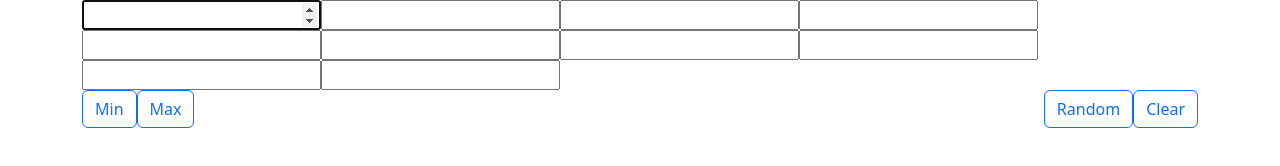
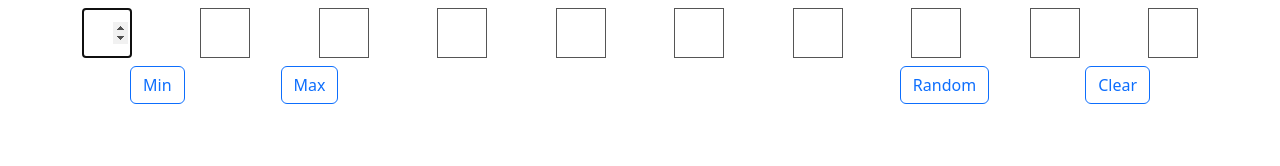
Before and after one commit to anirudh-shroff/test, a plain HTML site: page JS-6/index.html in a window 1280 px wide. Drawn offline with Linux system fonts and the light colour scheme.

Commit message:
minor changes

```diff
--- a/JS-6/assets/css/style.css
+++ b/JS-6/assets/css/style.css
@@ -0,0 +1,8 @@
+.inp {
+    padding: 3px;
+    height: 50px;
+    width: 50px;
+    border: 1.5px solid #555;
+    text-align: center;
+
+}
--- a/JS-6/index.html
+++ b/JS-6/index.html
@@ -13,15 +13,15 @@
 <body>
 
     <div class="container">
-        <div class="" id="input-container"></div>
-        <div class="d-flex  justify-content-between">
+        <div class="d-flex justify-content-between my-2" id="input-container"></div>
+        <div class="d-flex justify-content-between">
             <div class="btn-container d-flex flex-row">
-                <button type="button" class=" btn btn-outline-primary" id="minBtn">Min</button>
-                <button type="button" class="btn btn-outline-primary" id="maxBtn">Max</button>
+                <button type="button" class="mx-5 btn btn-outline-primary" id="minBtn">Min</button>
+                <button type="button" class="mx-5 btn btn-outline-primary" id="maxBtn">Max</button>
             </div>
             <div class="d-flex flex-row">
-                <button type="button" class="btn btn-outline-primary" id="randomBtn">Random</button>
-                <button type="button" class="btn btn-outline-primary" id="clrBtn">Clear</button>
+                <button type="button" class="mx-5 btn btn-outline-primary" id="randomBtn">Random</button>
+                <button type="button" class="mx-5 btn btn-outline-primary" id="clrBtn">Clear</button>
             </div>
         </div>
     </div>
```
